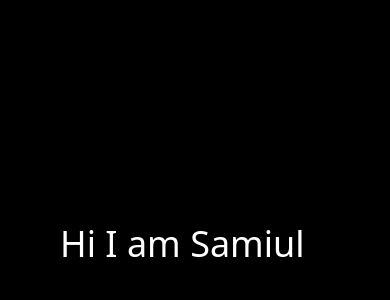
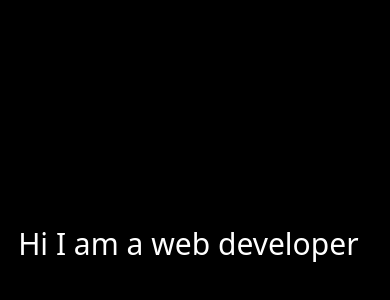
Before and after one commit to SamiulIslam007/samiul, a React (Vite) app: page / in a window 390 px wide. Shown: the part 178-478 px from the top of the page. Built offline with nearby package versions, Linux system fonts and the light colour scheme.

Commit message:
Another changed

```diff
--- a/src/App.jsx
+++ b/src/App.jsx
@@ -3,11 +3,11 @@ function App() {
   return (
     <>
       <div className="flex justify-center items-center h-screen bg-black">
-        <h1 className="text-4xl md:text-5xl text-white">
+        <h1 className="text-3xl md:text-5xl text-white">
           Hi I am{" "}
           <span>
             <Typewriter
-              words={["Samiul Islam."]}
+              words={["Samiul Islam.", "a web developer."]}
               loop={true}
               cursor
               cursorStyle="_"
```
